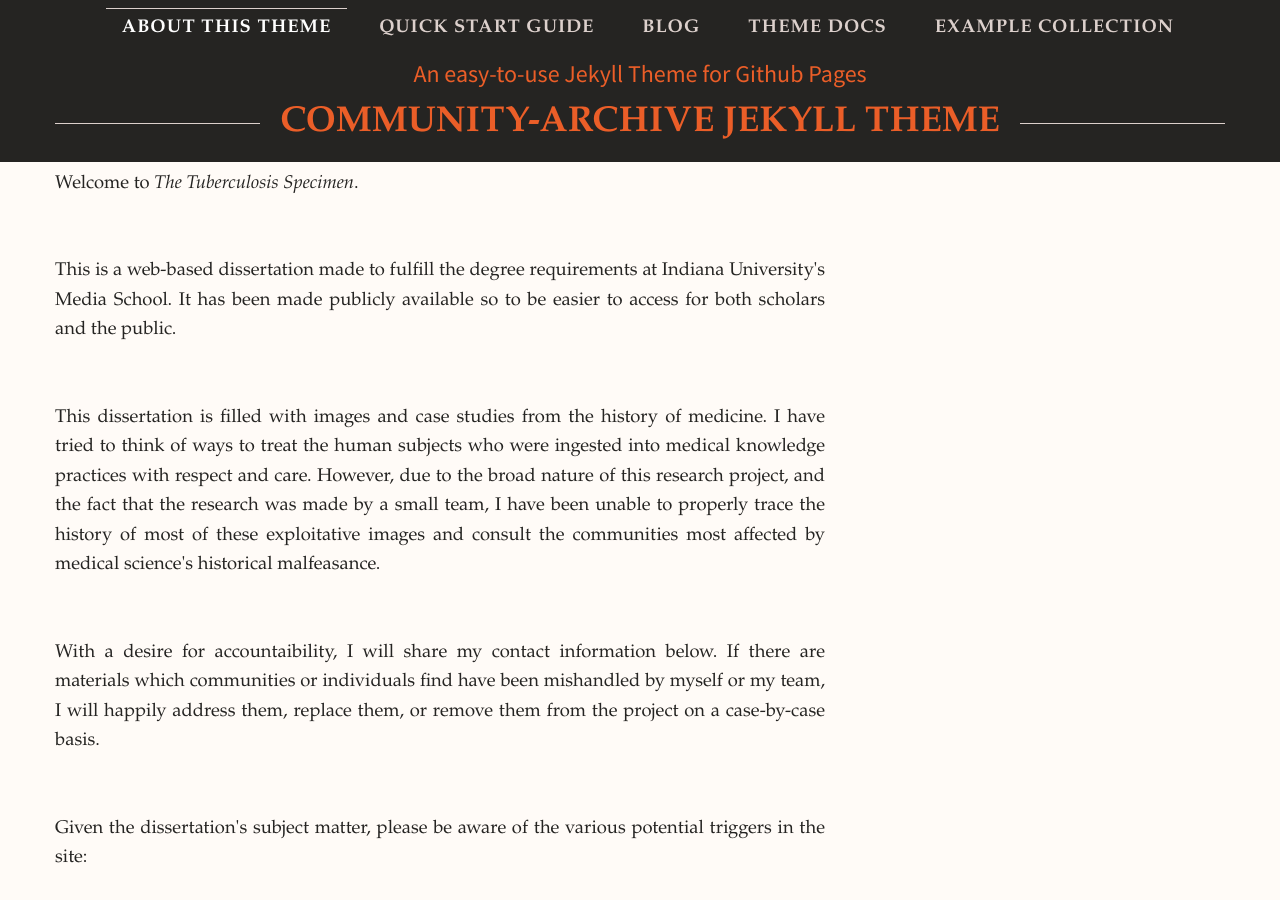
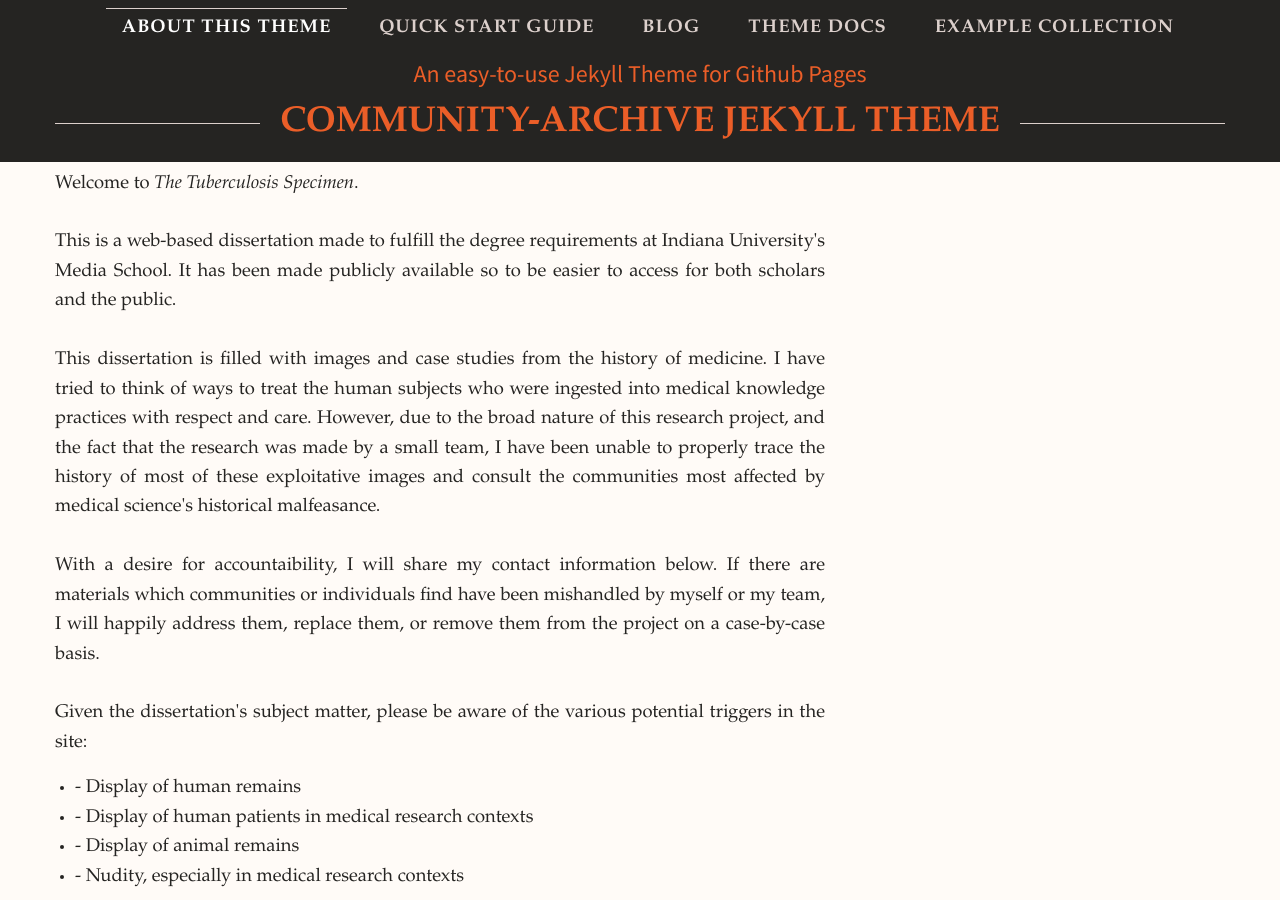
Before and after one commit to TuberculosisSpecimen/diss, a Jekyll site: the page built from pages/index.md, in a window 1280 px wide and 900 px high. Built offline with Jekyll 4.4.1, drawn with Linux system fonts in a browser that asks for light colours; nearby versions of some CDN libraries; some web fonts are replaced.

Commit message:
Update homepage.html
Quick changes to HTML

```diff
--- a/_layouts/homepage.html
+++ b/_layouts/homepage.html
@@ -14,26 +14,26 @@ format: homepage
 <div class="grid-x grid-padding-x align-middle">
 <div class="cell medium-8 align-right small-order-2 medium-order-1 large-order-1 align-middle" markdown="1" >
 
-<p>Welcome to <i>The Tuberculosis Specimen</i>.</p><br>
+<p>Welcome to <i>The Tuberculosis Specimen</i>.<br>
 <br>
-<p>This is a web-based dissertation made to fulfill the degree requirements at Indiana University's Media School. It has been made publicly available so to be easier to access for both scholars and the public.</p><br>
+This is a web-based dissertation made to fulfill the degree requirements at Indiana University's Media School. It has been made publicly available so to be easier to access for both scholars and the public.<br>
 <br>
-<p>This dissertation is filled with images and case studies from the history of medicine. I have tried to think of ways to treat the human subjects who were ingested into medical knowledge practices with respect and care. However, due to the broad nature of this research project, and the fact that the research was made by a small team, I have been unable to properly trace the history of most of these exploitative images and consult the communities most affected by medical science's historical malfeasance.</p><br>
+This dissertation is filled with images and case studies from the history of medicine. I have tried to think of ways to treat the human subjects who were ingested into medical knowledge practices with respect and care. However, due to the broad nature of this research project, and the fact that the research was made by a small team, I have been unable to properly trace the history of most of these exploitative images and consult the communities most affected by medical science's historical malfeasance.<br>
 <br>
-<p>With a desire for accountaibility, I will share my contact information below. If there are materials which communities or individuals find have been mishandled by myself or my team, I will happily address them, replace them, or remove them from the project on a case-by-case basis.</p><br>
+With a desire for accountaibility, I will share my contact information below. If there are materials which communities or individuals find have been mishandled by myself or my team, I will happily address them, replace them, or remove them from the project on a case-by-case basis.<br>
   <br>
-<p>Given the dissertation's subject matter, please be aware of the various potential triggers in the site:</p><br>
+Given the dissertation's subject matter, please be aware of the various potential triggers in the site:<br>
 <ul>
   <li>- Display of human remains </li>
   <li>- Display of human patients in medical research contexts</li>
   <li>- Display of animal remains</li>
   <li>- Nudity, especially in medical research contexts</li>
 </ul><br><br>
-<p>Finally, I want to speak to an editorial choice in this project regarding photographs of children in research contexts. I have chosen to omit those images from both the dissertation and any photographic databases contained. There is reference to these images in the main dataset flagged with both "Child" and "Sensitive" markers.</p>
+Finally, I want to speak to an editorial choice in this project regarding photographs of children in research contexts. I have chosen to omit those images from both the dissertation and any photographic databases contained. There is reference to these images in the main dataset flagged with both "Child" and "Sensitive" markers.
 <br><br>
-<p>Thank you so much for taking your time to visit this dissertation. Please feel free to contact me if you have questions or concerns at spurcel at iu dot edu .</p><br><br>
+Thank you so much for taking your time to visit this dissertation. Please feel free to contact me if you have questions or concerns at spurcel at iu dot edu .<br><br>
 
-<p>Go to the <a href="https://tuberculosisspecimen.github.io/diss/blog>dissertation</a>.
+Go to the <a href="https://tuberculosisspecimen.github.io/diss/blog>dissertation</a>.</p>
 
 
 </div>
@@ -42,7 +42,7 @@ format: homepage
 <img src="{{ site.baseurl }}{{ site.urlimg }}{{ site.sitelogo }}" class="thumbnail">
 
 <div class="address">
-  	<hr><p style="text-align:center">{% if site.email != blank%}<em>{{ site.email }}</em>{%endif%}</p><hr>
+  	<hr><p style="text-align:center">{% if site.email != blank%}<em>{{ site.email }}</em>{%endif%}<hr>
 </div>
 </div>
 </div>
```
